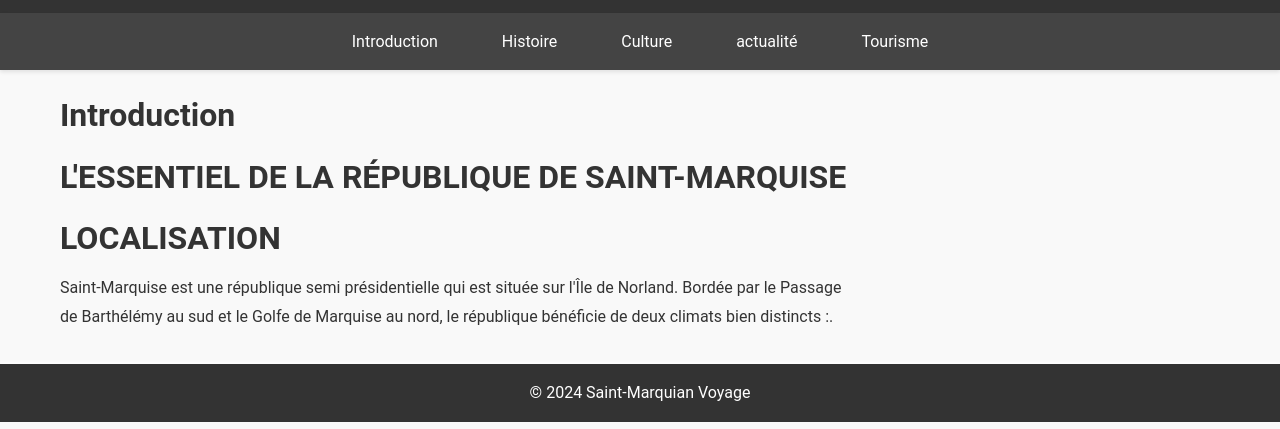
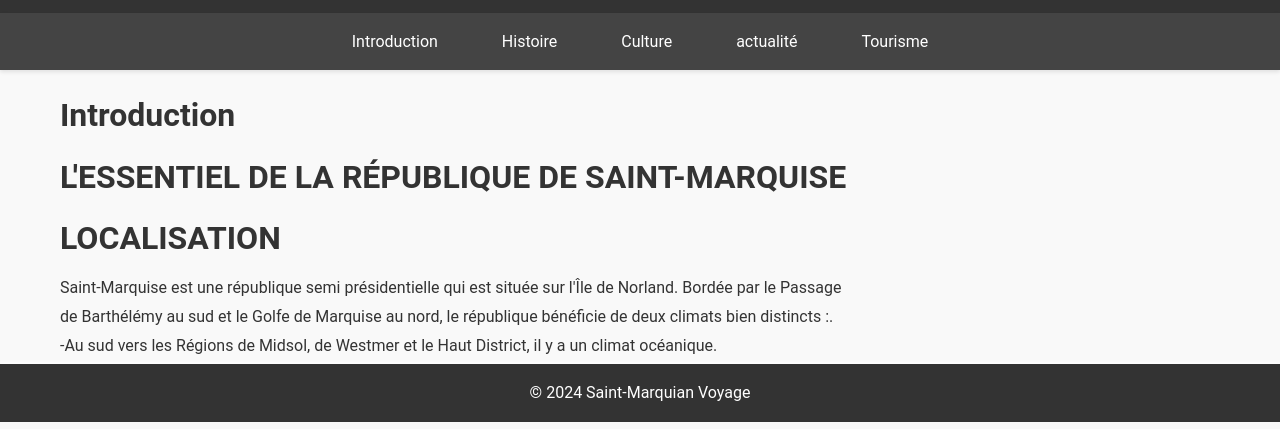
Before and after one commit to MondeCommun0/Saint-Marquian-Voyage, a plain HTML site: page index.html in a window 1280 px wide. Shown: the part 378-807 px from the top of the page. Drawn offline with Linux system fonts and the light colour scheme.

Commit message:
Update index.html

```diff
--- a/index.html
+++ b/index.html
@@ -24,7 +24,10 @@
             <h2 class="section-title">L'ESSENTIEL DE LA RÉPUBLIQUE DE SAINT-MARQUISE</h2>
             <h3 class="section-title">LOCALISATION</h3>
             <p class="section-content">Saint-Marquise est une république semi présidentielle qui est située sur l'Île de Norland. Bordée par le Passage
-                <br>de Barthélémy au sud et le Golfe de Marquise au nord, le république bénéficie de deux climats bien distincts :.</p>
+                <br>de Barthélémy au sud et le Golfe de Marquise au nord, le république bénéficie de deux climats bien distincts :.<br>
+                -Au sud vers les Régions de Midsol, de Westmer et le Haut District, il y a un climat océanique.<br>
+                -Au nord vers les Régions de Valleygreen et Grandlake, il y a un climat montagnard.
+            </p>
         </section>
     </div>
     <footer>
```
